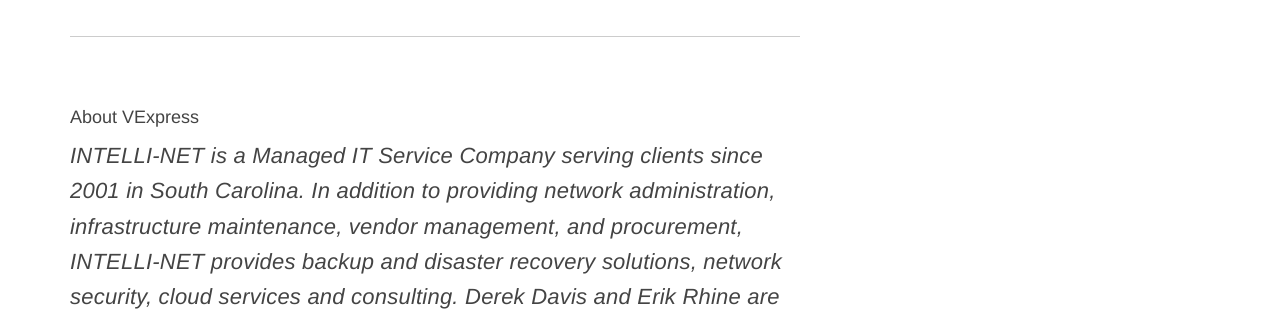
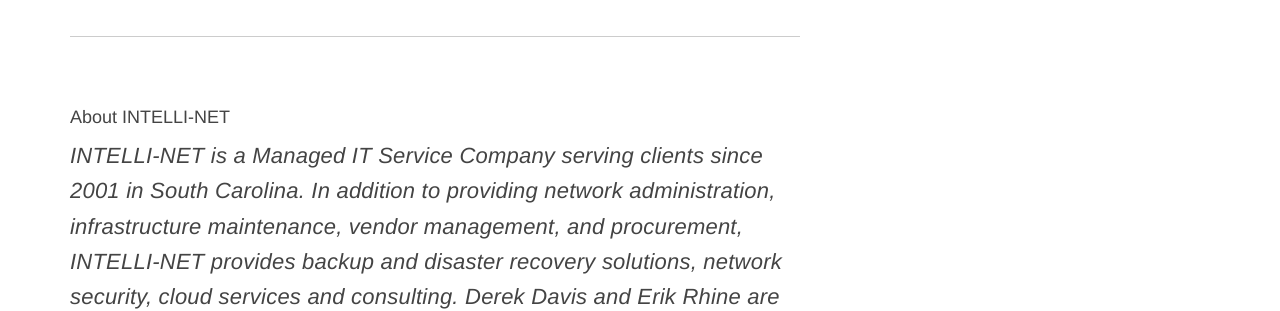
Before and after one commit to virtualconnect/mailprotector.com, a Jekyll site: the page built from _posts/2015-10-05-mailprotector-intelli-net-elite.markdown, in a window 1280 px wide and 900 px high, scrolled down 1725 px. Shown: the part 153-464 px from the top of the window. Built offline with Jekyll 4.4.1, drawn with Linux system fonts in a browser that asks for light colours; nearby versions of some CDN libraries; some web fonts are replaced.

Commit message:
Added automatically expiring link to Intelli-net presser to homepage

```diff
--- a/_posts/2015-10-05-mailprotector-intelli-net-elite.markdown
+++ b/_posts/2015-10-05-mailprotector-intelli-net-elite.markdown
@@ -23,7 +23,7 @@ Brett Hathaway, VP Partner Success, Mailprotector, adds: “We’re delighted th
 
 ***
 
-####About VExpress
+####About INTELLI-NET
 *INTELLI-NET is a Managed IT Service Company serving clients since 2001 in South Carolina.  In addition to providing network administration, infrastructure maintenance, vendor management, and procurement, INTELLI-NET provides backup and disaster recovery solutions, network security, cloud services and consulting.  Derek Davis and Erik Rhine are the owners of INTELLI-NET, and Derek Davis is in the process of completing a book, “Under Attack”, to be published around January 2016, discussing Cyber Security issues facing businesses.*
 
 *Visit [www.intellinet-sc.com][intellinet-homepage] for more information.*
--- a/index.html
+++ b/index.html
@@ -69,7 +69,7 @@ body_class: home
 </div>
 
 <!-- Latest news -->
-<a class="news-bar" id="latestnews" data-expire="2015-09-15" href="http://www.mailprotector.com/news/2015/07/02/mailprotector-vexpress-partnership/index.html" target="_blank"><span class="news-item"><b>IN THE NEWS:</b> Mailprotector partners with VExpress to grow email security business in Australia and New Zealand <i class="fa fa-external-link"></i></span></a>
+<a class="news-bar" id="latestnews" data-expire="2015-011-05" href="http://www.mailprotector.com/news/2015/10/05/mailprotector-intelli-net-elite/index.html" target="_blank"><span class="news-item"><b>IN THE NEWS:</b> Mailprotector partner Intelli-NET promoted to Elite status following triple digit growth in 12 months <i class="fa fa-external-link"></i></span></a>
 <!-- Latest news -->
 
 <div class="product-main">
```
